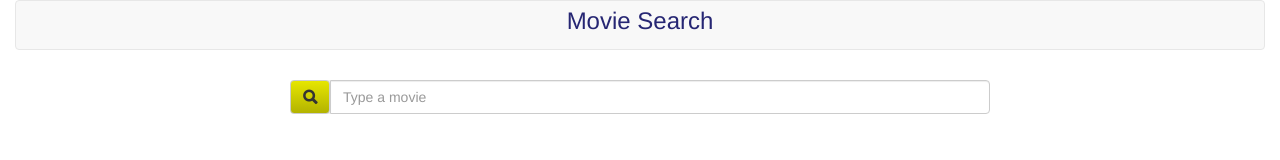
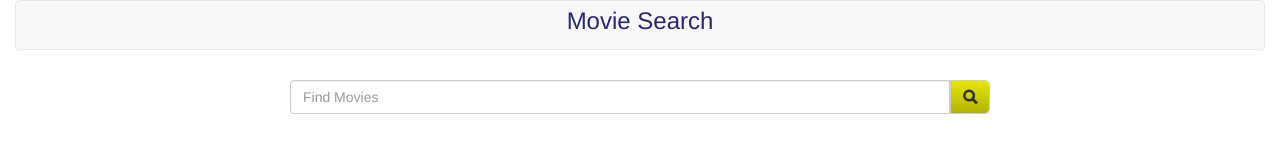
Before and after one commit to smer007/movieDetailsApp, a website: page app/index.html in a window 1280 px wide. Drawn offline with nearby package versions, Linux system fonts and the light colour scheme; some packages are replaced by stand-ins of ours; files that its build step writes are made by us from their sources.

Commit message:
moving search button to right and css changes

```diff
--- a/app/styles/main.css
+++ b/app/styles/main.css
@@ -26,11 +26,14 @@ html {
 }
 
 .search-section .btn-default{
-  background: red; /* For browsers that do not support gradients */
+    background: red; /* For browsers that do not support gradients */
     background: -webkit-linear-gradient(#e6e600, #b3b300); /* For Safari 5.1 to 6.0 */
     background: -o-linear-gradient(#e6e600, #b3b300); /* For Opera 11.1 to 12.0 */
     background: -moz-linear-gradient(#e6e600, #b3b300); /* For Firefox 3.6 to 15 */
     background: linear-gradient(#e6e600, #b3b300); /* Standard syntax */
+    border-radius: 0;
+    border-top-right-radius: 6px;
+    border-bottom-right-radius: 6px;
 }
 
 .search-section .error-msg {
@@ -137,4 +140,7 @@ html {
   .movie-detail-title {
     font-weight: 800;
 }
+  .search-section .error-msg {
+    font-size: 14px;
 }
+}
--- a/app/views/main.html
+++ b/app/views/main.html
@@ -2,12 +2,14 @@
     <div class="search-section row">
       <div class="col-lg-12">
         <div class="input-group">
+
+          <input type="text" class="form-control" aria-label="type a movie" id="moviename" placeholder="Find Movies" ng-model="expr" tabindex="0">
           <span class="input-group-addon">
             <button class="btn btn-default" ng-click="mainVm.searchMovie(expr)">
               <span class="glyphicon glyphicon-search" aria-hidden="true"  tabindex="0"></span>
             </button>
           </span>
-          <input type="text" class="form-control" aria-label="..." id="moviename" placeholder="Type a movie" ng-model="expr" tabindex="0">
+
         </div><!-- /input-group -->
       </div><!-- /.col-lg-12 -->
       <span class="error-msg"></span>
```
